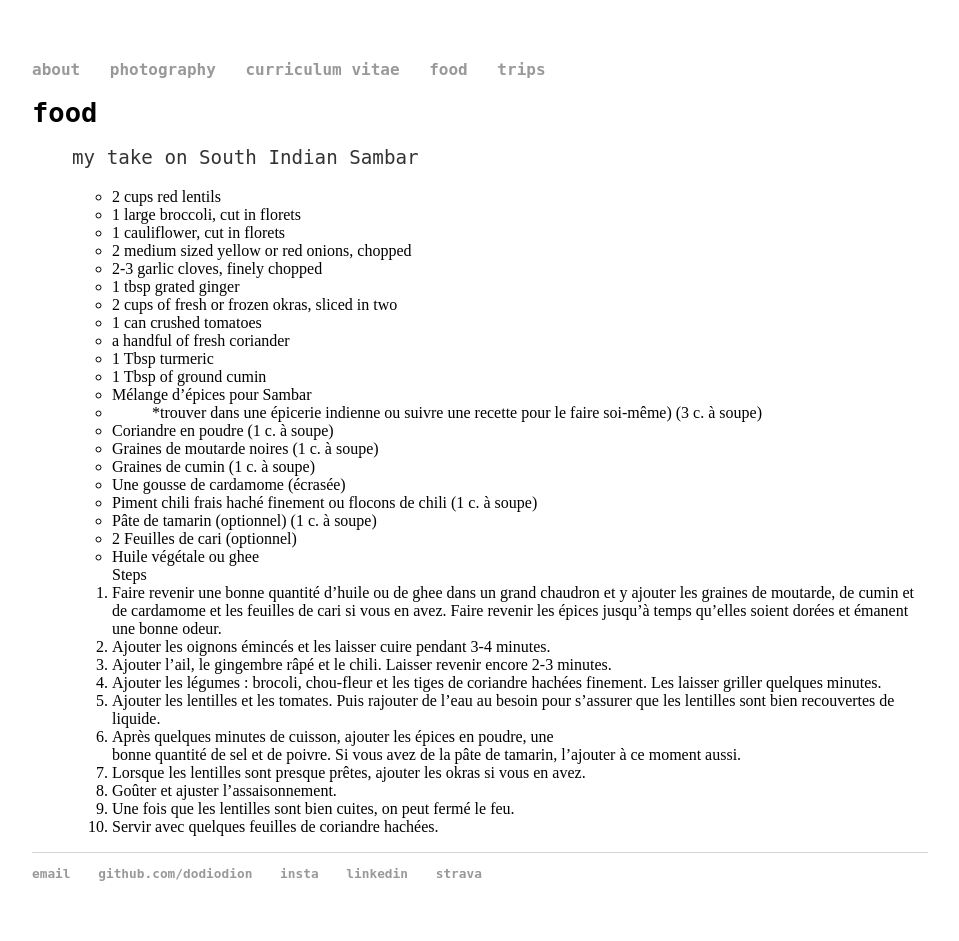
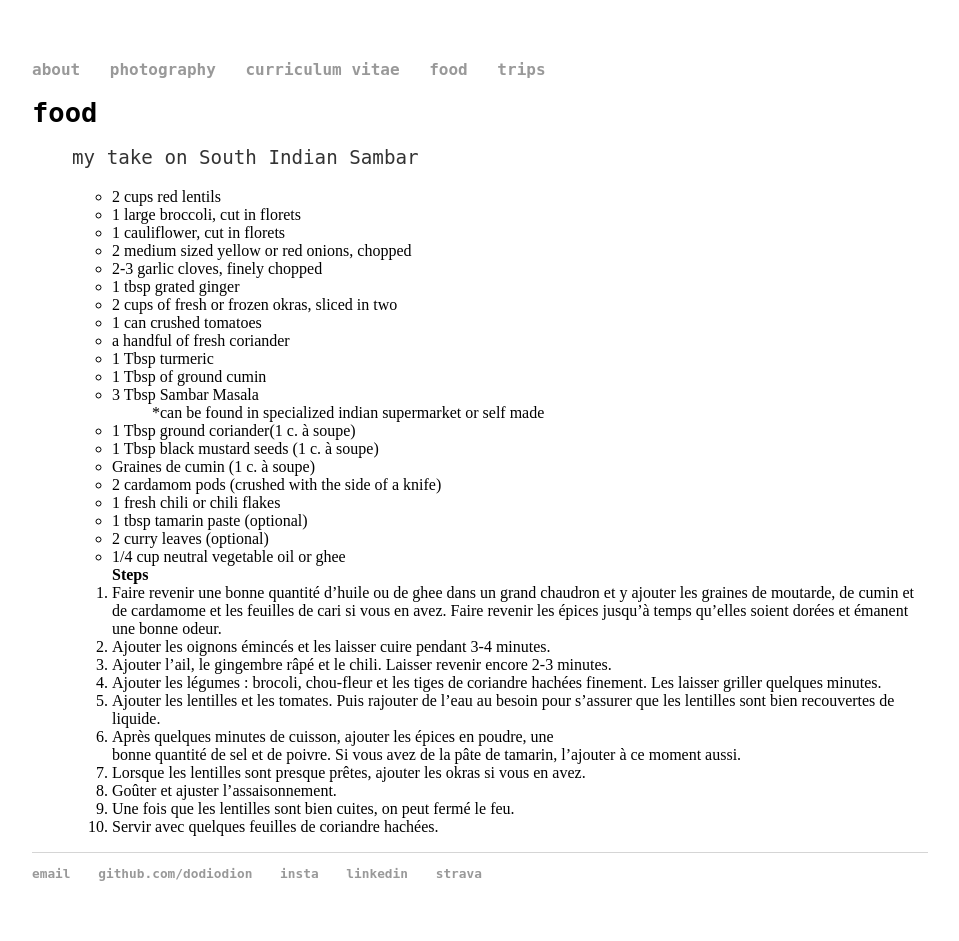
Before and after one commit to dodiodion/dodiodion.github.io, a Jekyll site: the page built from food.html, in a window 1280 px wide. Shown: the whole page, without its empty margins (160-1119 px from the left). Built offline with Jekyll 4.4.1, drawn with Linux system fonts in a browser that asks for light colours.

Commit message:
finish ingredient list in english

```diff
--- a/food.html
+++ b/food.html
@@ -17,21 +17,18 @@ title: food
 		<li> a handful of fresh coriander</li>
 		<li> 1 Tbsp turmeric </li>
 		<li> 1 Tbsp of ground cumin </li>
-		<li>Mélange d’épices pour Sambar </li>
-		<li>
-			<ul font-size: 0.8em;>*trouver dans une épicerie indienne ou suivre une
-					recette pour le faire soi-même) (3 c. à soupe)</ul>
-		</li>
-		<li> Coriandre en poudre (1 c. à soupe)</li>
-		<li> Graines de moutarde noires (1 c. à soupe)</li>
+		<li> 3 Tbsp Sambar Masala</li>
+		<ul font-size: 0.8em;>*can be found in specialized indian supermarket or self made</ul>
+		<li> 1 Tbsp ground coriander(1 c. à soupe)</li>
+		<li> 1 Tbsp black mustard seeds (1 c. à soupe)</li>
 		<li> Graines de cumin (1 c. à soupe)</li>
-		<li> Une gousse de cardamome (écrasée)</li>
-		<li> Piment chili frais haché finement ou flocons de chili (1 c. à soupe)</li>
-		<li> Pâte de tamarin (optionnel) (1 c. à soupe)</li>
-		<li> 2 Feuilles de cari (optionnel)</li>
-		<li> Huile végétale ou ghee</li>
+		<li> 2 cardamom pods (crushed with the side of a knife)</li>
+		<li> 1 fresh chili or chili flakes</li>
+		<li> 1 tbsp tamarin paste (optional)</li>
+		<li> 2 curry leaves (optional)</li>
+		<li> 1/4 cup neutral vegetable oil or ghee</li>
 	</ul>
-	<ol> Steps
+	<ol> <b>Steps</b>
 		<li>Faire revenir une bonne quantité d’huile ou de ghee dans un grand chaudron et y ajouter
 			 les graines de moutarde, de cumin et de cardamome et les feuilles de cari
 			 si vous en avez. Faire revenir les épices jusqu’à temps qu’elles soient
```
